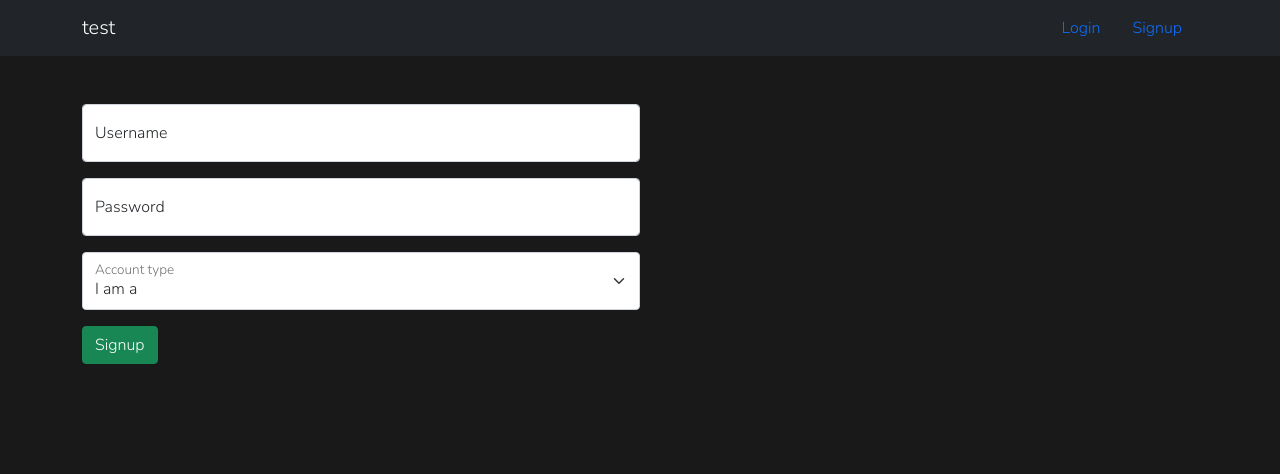
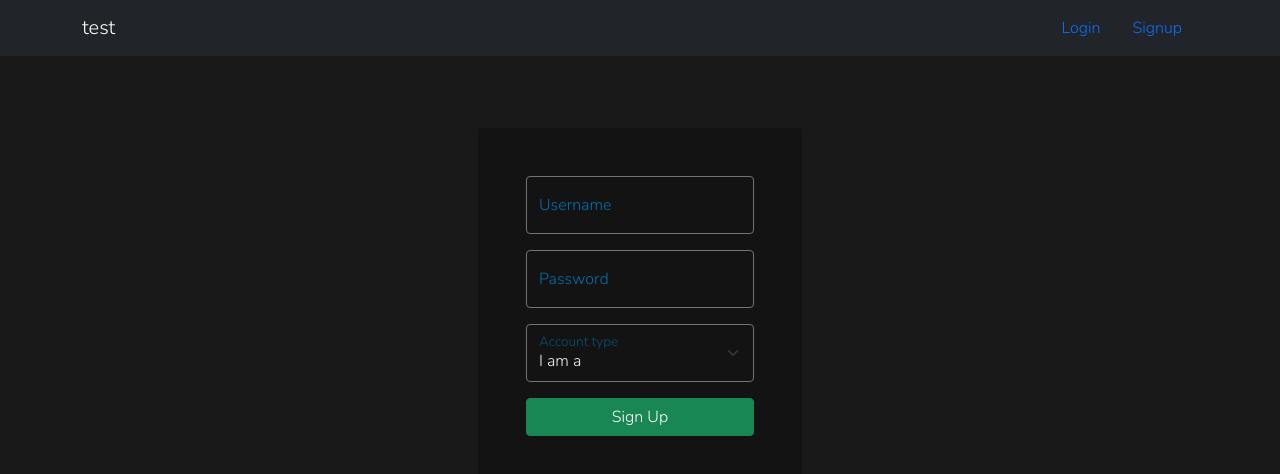
Before and after one commit to ayushgupta0010/mcq, a React (Create React App) app in the folder frontend/: page /signup in a window 1280 px wide. Shown: the top 474 px of the page. Built offline with nearby package versions, Linux system fonts and the light colour scheme.

Commit message:
Improved Auth components view

```diff
--- a/frontend/src/components/AuthComponents/Login.js
+++ b/frontend/src/components/AuthComponents/Login.js
@@ -16,10 +16,10 @@ const Login = () => {
   const handleSubmit = (e) => {
     e.preventDefault();
     dispatch(TRY_ACTIONS.LOGIN(username, password))
-      .then(
-        (response) =>
-          response.status === 401 &&
-          setMessage("Incorrect username or password")
+      .then((response) =>
+        response.status === 401
+          ? setMessage("Incorrect username or password")
+          : setMessage("Something went wrong")
       )
       .catch((error) => setMessage("Something went wrong"));
   };
@@ -34,29 +34,32 @@ const Login = () => {
 
   return (
     <div className='container'>
+      <div className='d-flex justify-content-center my-5'>
+        <div className='bg-black my-4 p-5 rounded'>
           {message && (
             <div className='alert alert-danger' role='alert'>
               {message}
             </div>
           )}
-      <div className='d-flex flex-column my-5'>
           <form onSubmit={handleSubmit}>
-          <div className='form-floating mb-3 border-dark w-50'>
+            <div className='form-floating mb-3'>
               <input
                 type='text'
-              className='form-control'
+                className='form-control bg-transparent border-secondary text-light'
                 id='floatingInput'
                 placeholder='Username'
                 value={username}
                 onChange={(e) => setUsername(e.target.value)}
                 required
               />
-            <label htmlFor='floatingInput'>Username</label>
+              <label className='text-skyblue' htmlFor='floatingInput'>
+                Username
+              </label>
             </div>
-          <div className='form-floating mb-3 border-dark w-50'>
+            <div className='form-floating mb-3'>
               <input
                 type='password'
-              className='form-control'
+                className='form-control bg-transparent border-secondary text-light'
                 id='floatingPassword'
                 placeholder='Password'
                 value={password}
@@ -64,10 +67,15 @@ const Login = () => {
                 autoComplete='on'
                 required
               />
-            <label htmlFor='floatingPassword'>Password</label>
+              <label className='text-skyblue' htmlFor='floatingPassword'>
+                Password
+              </label>
             </div>
-          <button className='btn btn-success'>Login</button>
+            <div className='text-center'>
+              <button className='btn btn-success w-100'>Login</button>
+            </div>
           </form>
+        </div>
       </div>
     </div>
   );
--- a/frontend/src/components/AuthComponents/Signup.js
+++ b/frontend/src/components/AuthComponents/Signup.js
@@ -37,17 +37,18 @@ const Signup = () => {
 
   return (
     <div className='container'>
+      <div className='d-flex justify-content-center my-5'>
+        <div className='bg-black my-4 p-5 rounded'>
           {message && (
             <div className='alert alert-danger' role='alert'>
               {message}
             </div>
           )}
-      <div className='d-flex flex-column my-5'>
           <form onSubmit={handleSubmit}>
-          <div className='form-floating mb-3 border-dark w-50'>
+            <div className='form-floating mb-3'>
               <input
                 type='text'
-              className='form-control'
+                className='form-control bg-transparent border-secondary text-light'
                 id='floatingInput'
                 placeholder='Username'
                 name='username'
@@ -55,12 +56,14 @@ const Signup = () => {
                 onChange={handleChange}
                 required
               />
-            <label htmlFor='floatingInput'>Username</label>
+              <label className='text-skyblue' htmlFor='floatingInput'>
+                Username
+              </label>
             </div>
-          <div className='form-floating mb-3 border-dark w-50'>
+            <div className='form-floating mb-3'>
               <input
                 type='password'
-              className='form-control'
+                className='form-control bg-transparent border-secondary text-light'
                 id='floatingPassword'
                 placeholder='Password'
                 name='password'
@@ -69,26 +72,37 @@ const Signup = () => {
                 autoComplete='on'
                 required
               />
-            <label htmlFor='floatingPassword'>Password</label>
+              <label className='text-skyblue' htmlFor='floatingPassword'>
+                Password
+              </label>
             </div>
-          <div className='form-floating mb-3 border-dark w-50'>
+            <div className='form-floating mb-3'>
               <select
-              className='form-select'
+                className='form-select bg-transparent border-secondary text-light'
                 id='floatingRole'
                 name='role'
                 value={user.role}
                 onChange={handleChange}
                 required>
-              <option value='' hidden disabled>
+                <option value='' disabled hidden>
                   I am a
                 </option>
-              <option value='student'>Student</option>
-              <option value='teacher'>Teacher</option>
+                <option className='bg-dark' value='student'>
+                  Student
+                </option>
+                <option className='bg-dark' value='teacher'>
+                  Teacher
+                </option>
               </select>
-            <label htmlFor='floatingRole'>Account type</label>
+              <label className='text-skyblue' htmlFor='floatingRole'>
+                Account type
+              </label>
             </div>
-          <button className='btn btn-success'>Signup</button>
+            <div className='text-center'>
+              <button className='btn btn-success w-100'>Sign Up</button>
+            </div>
           </form>
+        </div>
       </div>
     </div>
   );
```
Lines whose indentation alone changed are shown as unchanged.
